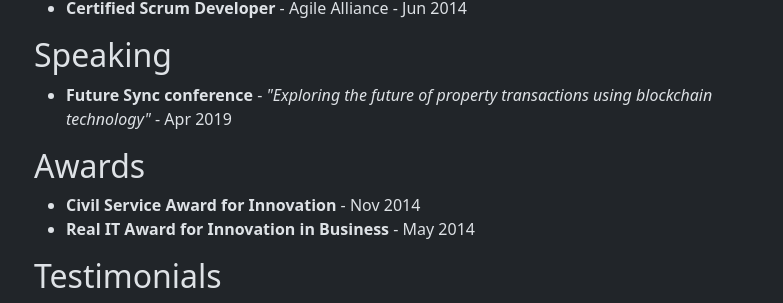
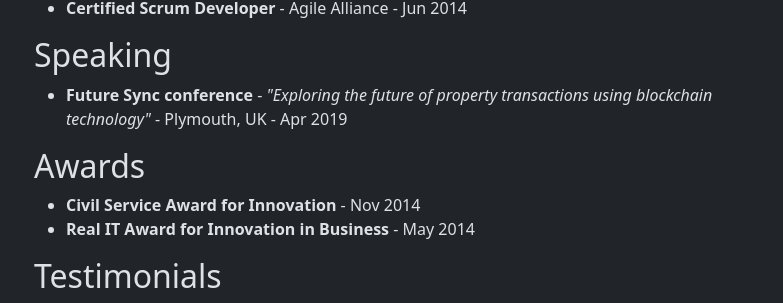
Before and after one commit to matthew-shaw/matthew-shaw.github.io, a Jekyll site: the page built from index.html, in a window 1280 px wide. Shown: the part 712-1015 px from the top of the page, without its empty margins (48-831 px from the left). Built offline with Jekyll 4.4.1, drawn with Linux system fonts in a browser that asks for light colours.

Commit message:
add conference location

```diff
--- a/index.html
+++ b/index.html
@@ -25,7 +25,7 @@ permalink: /
 
         <h2>Speaking</h2>
         <ul>
-            <li><strong>Future Sync conference</strong> - <em>"Exploring the future of property transactions using blockchain technology"</em> - Apr 2019</li>
+            <li><strong>Future Sync conference</strong> - <em>"Exploring the future of property transactions using blockchain technology"</em> - Plymouth, UK - Apr 2019</li>
         </ul>
 
         <h2>Awards</h2>
```
